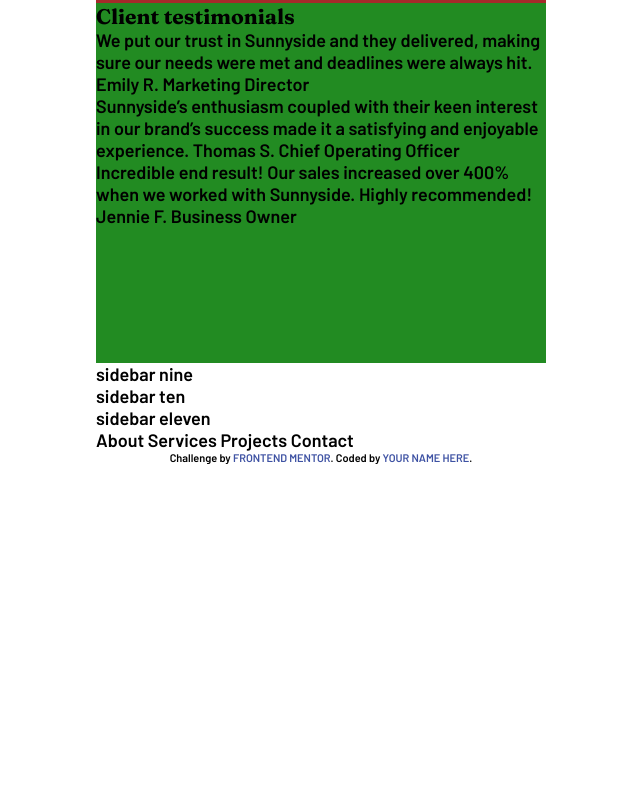
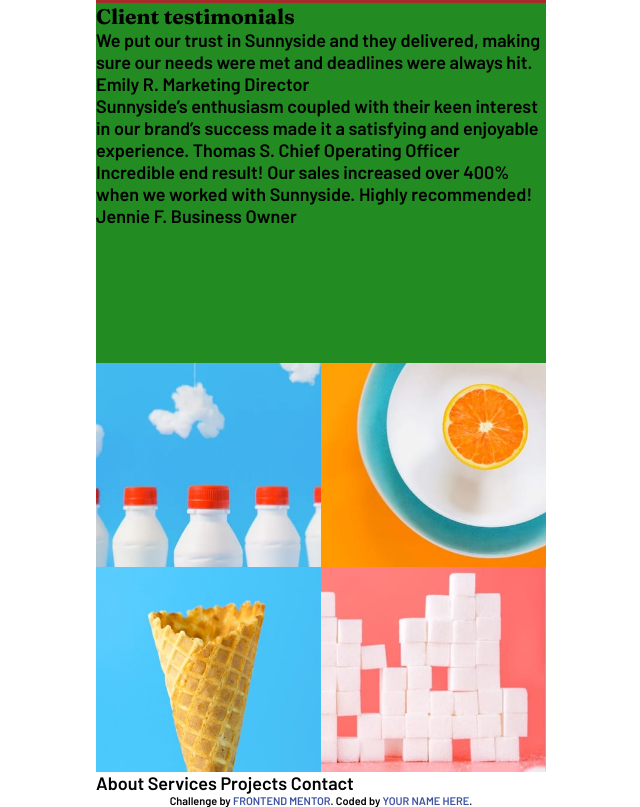
Before and after one commit to codewithstanley/HTML_CSS-projects, a plain HTML site: page 08-sunnyside-agency-landing-page-main/index.html in a window 1280 px wide. Shown: the part 1997-2804 px from the top of the page, without its empty margins (319-959 px from the left). Before the commit the page ends 2461 px from the top, so only its background shows below. Drawn offline with Linux system fonts and the light colour scheme.

Commit message:
Created the gallery section of the sunnyside agency landing page

```diff
--- a/08-sunnyside-agency-landing-page-main/css/style.css
+++ b/08-sunnyside-agency-landing-page-main/css/style.css
@@ -100,3 +100,37 @@ a {
     height: 20em;
     background-color: forestgreen;
 }
+
+.galleries {
+    display: grid;
+    grid-template-columns: repeat(2, 1fr);
+    height: 40ch;
+}
+
+.gallery-1{
+    background: url(../images/mobile/image-gallery-milkbottles.jpg);
+    background-position: center;
+    background-size: cover;
+    background-repeat: no-repeat;
+}
+
+.gallery-2{
+    background: url(../images/mobile/image-gallery-orange.jpg);
+    background-position: center;
+    background-size: cover;
+    background-repeat: no-repeat;
+}
+
+.gallery-3{
+    background: url(../images/mobile/image-gallery-cone.jpg);
+    background-position: center;
+    background-size: cover;
+    background-repeat: no-repeat;
+}
+
+.gallery-4{
+    background: url(../images/mobile/image-gallery-sugar-cubes.jpg);
+    background-position: center;
+    background-size: cover;
+    background-repeat: no-repeat;
+}
--- a/08-sunnyside-agency-landing-page-main/index.html
+++ b/08-sunnyside-agency-landing-page-main/index.html
@@ -64,9 +64,10 @@
       </div>
     </section>
     <section class="galleries">
-      <div class="gallery">sidebar nine</div>
-  <div class="gallery">sidebar ten</div>
-  <div class="gallery">sidebar eleven</div>
+      <div class="gallery-1"></div>
+      <div class="gallery-2"></div>
+      <div class="gallery-3"></div>
+      <div class="gallery-4"></div>
     </section>
   </main>
 
@@ -96,10 +97,11 @@
   Services
   Projects
   Contact
-
+<footer>
   <div class="attribution">
     Challenge by <a href="https://www.frontendmentor.io?ref=challenge" target="_blank">Frontend Mentor</a>.
     Coded by <a href="#">Your Name Here</a>.
   </div>
+</footer>
 </body>
 </html>
```
Also changed, not shown: 1 other file.
